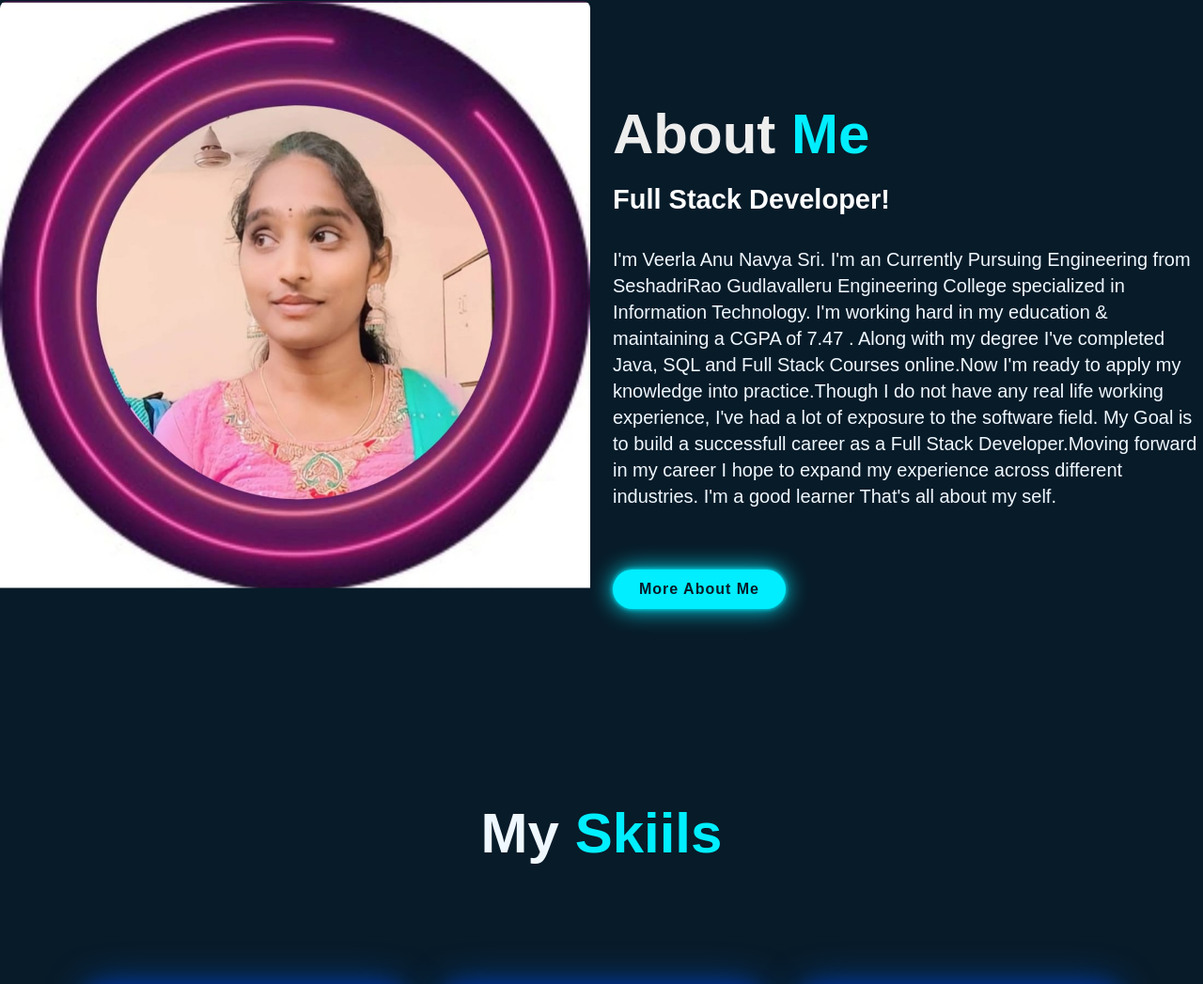
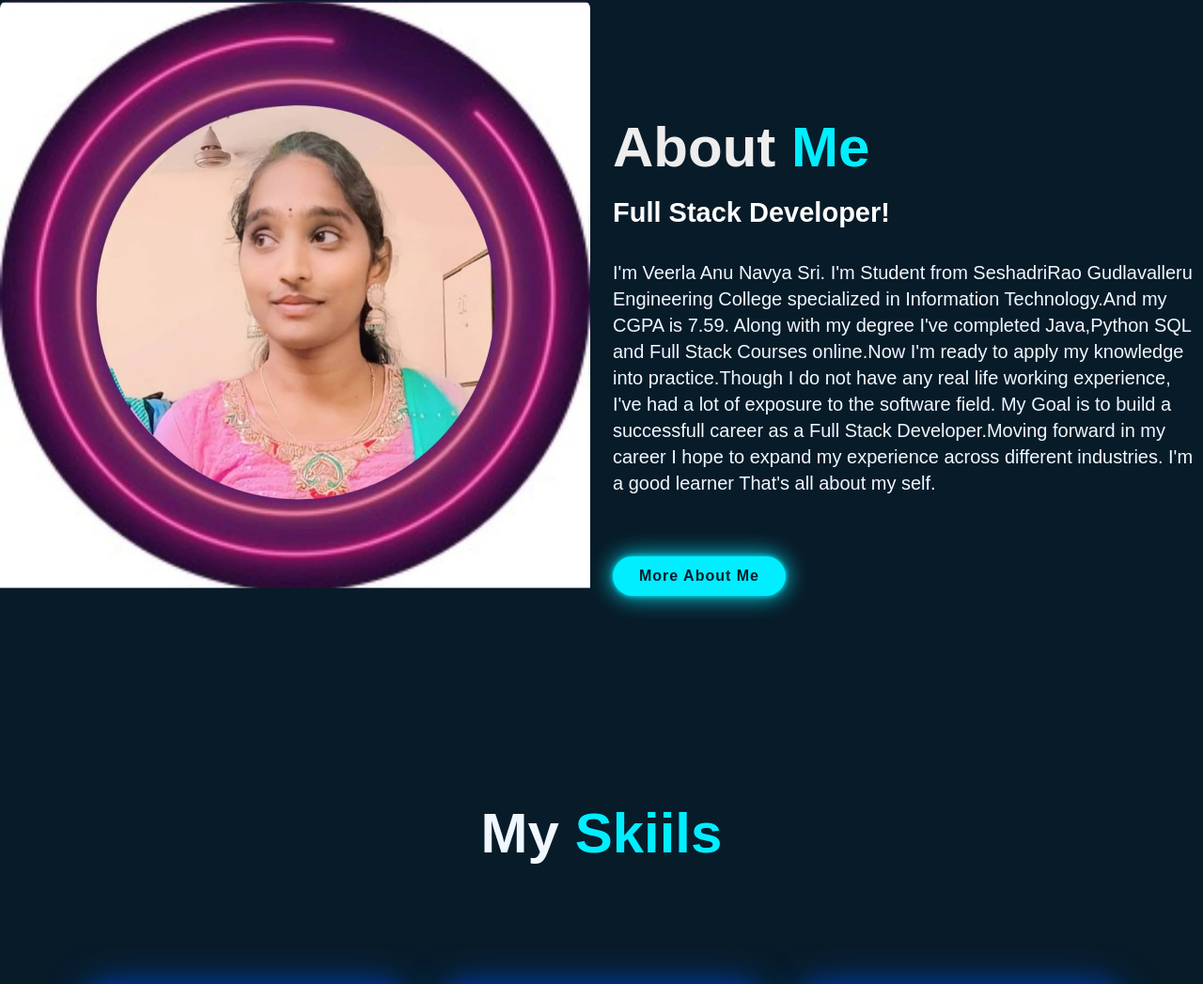
Before and after one commit to Anu-1425/portfolio, a plain HTML site: page index.html in a window 1280 px wide. Shown: the part 799-1846 px from the top of the page at 94% size. Drawn offline with nearby package versions, Linux system fonts and the light colour scheme.

```diff
--- a/index.html
+++ b/index.html
@@ -50,8 +50,8 @@
             <h2>About <span>Me</span></h2>
             <h4>Full Stack Developer!</h4>
             <p>
-                I'm Veerla Anu Navya Sri. I'm an Currently Pursuing Engineering from SeshadriRao Gudlavalleru Engineering College specialized in Information Technology. I'm working hard in my education & maintaining a CGPA of 7.47 .
-                Along with my degree I've completed Java, SQL and Full Stack Courses online.Now I'm ready to apply my knowledge into practice.Though I do not have any real life working experience, I've  had a lot of exposure to the software field.
+                I'm Veerla Anu Navya Sri. I'm Student from SeshadriRao Gudlavalleru Engineering College specialized in Information Technology.And my CGPA is 7.59.
+                Along with my degree I've completed Java,Python SQL and Full Stack Courses online.Now I'm ready to apply my knowledge into practice.Though I do not have any real life working experience, I've  had a lot of exposure to the software field.
                 My Goal is to build a successfull career as a Full Stack Developer.Moving forward in my career I hope to expand my experience across different industries.
                 I'm a good learner
                 That's all about my self.
```
